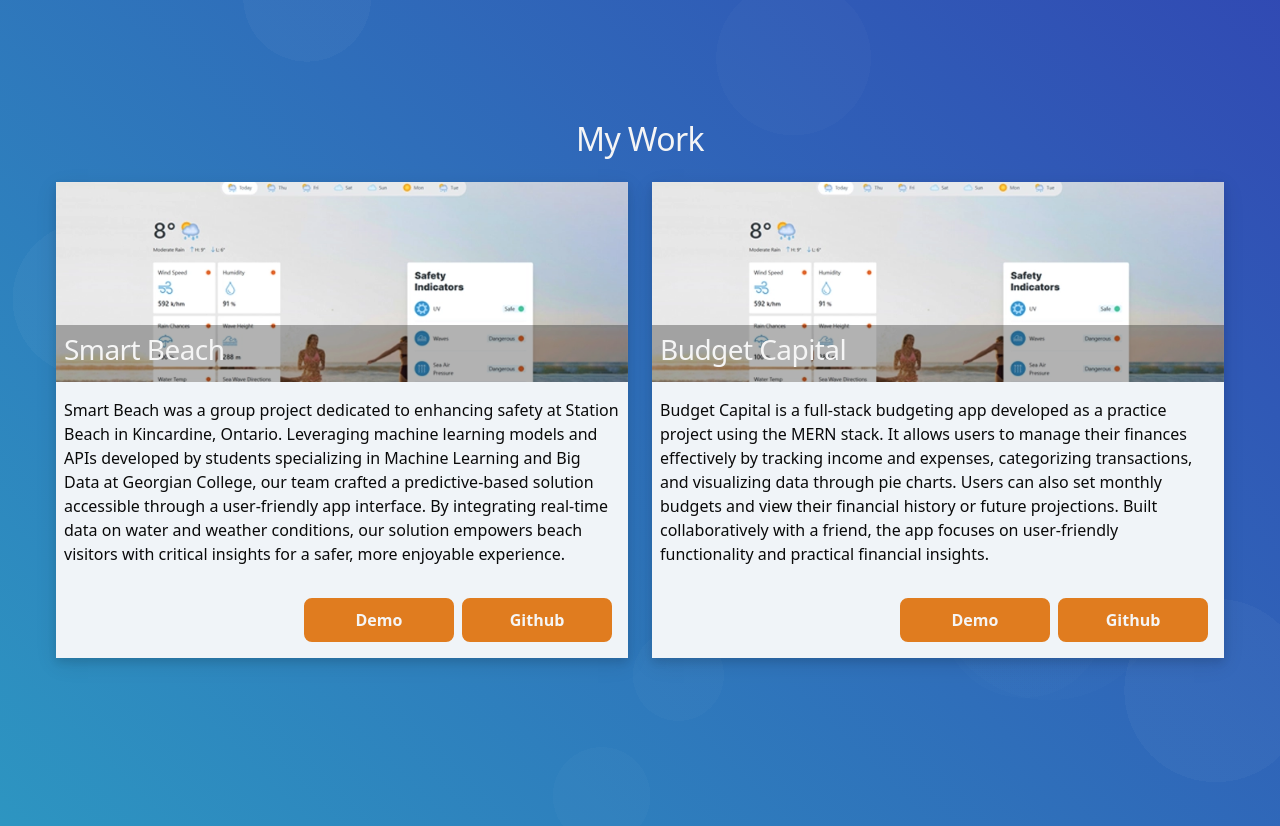
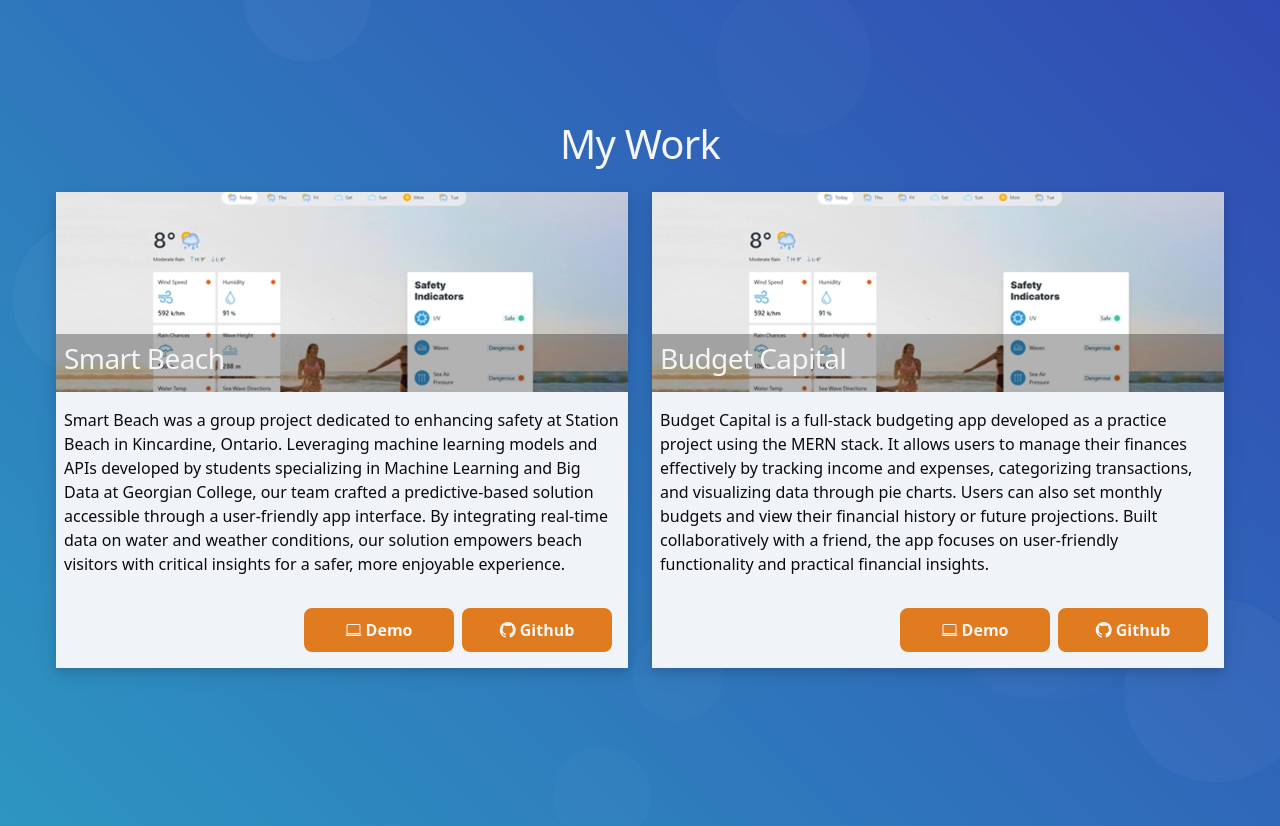
Before and after one commit to Jenna-Deamer/Portfolio, a React (Vite) app: page / in a window 1280 px wide. Shown: the part 680-1506 px from the top of the page. Built offline with nearby package versions, Linux system fonts and the light colour scheme.

Commit message:
Add Bootstrap Icons and update h2 size

```diff
--- a/package.json
+++ b/package.json
@@ -11,6 +11,7 @@
   },
   "dependencies": {
     "bootstrap": "^5.3.3",
+    "bootstrap-icons": "^1.11.3",
     "react": "^18.3.1",
     "react-dom": "^18.3.1",
     "react-router-dom": "^7.0.2"
--- a/src/components/Projects.jsx
+++ b/src/components/Projects.jsx
@@ -23,8 +23,8 @@ function Projects() {
                {card.description}
               </div>
               <div className="button-container">
-                <a href={card.demoUrl} className="cta-button">Demo</a>
-                <a href={card.githubUrl} className="cta-button">Github</a>
+                <a href={card.demoUrl} className="cta-button"><i className="bi bi-laptop"></i> Demo</a>
+                <a href={card.githubUrl} className="cta-button"><i className="bi bi-github"></i> Github</a>
               </div>
             </article>
           ))}
--- a/src/index.css
+++ b/src/index.css
@@ -6,7 +6,7 @@
     /* Font sizes */
     --font-size-hero: 3rem;
     /* Main heading, Hero section */
-    --font-size-subtitle: 2rem;
+    --font-size-subtitle: 2.5rem;
     /* Subheadings */
     --font-size-body: 1rem;
     /* Regular body text */
--- a/src/main.jsx
+++ b/src/main.jsx
@@ -5,7 +5,7 @@ import App from './App.jsx'
 // Bootstrap
 import 'bootstrap/dist/css/bootstrap.min.css';
 import 'bootstrap/dist/js/bootstrap.bundle.min.js';
-
+import 'bootstrap-icons/font/bootstrap-icons.css';
 
 createRoot(document.getElementById('root')).render(
   <StrictMode>
```
Also changed, not shown: 1 other file (tests, documents, lock files or other folders).
